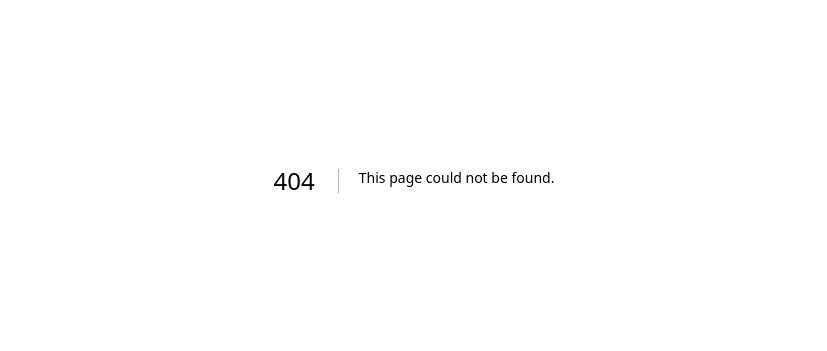
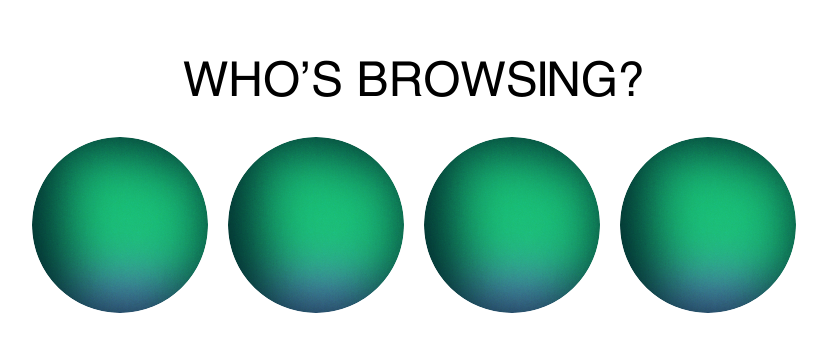
Before and after one commit to josee-fernandes/jera-movies, a Next.js app: page /browse in a window 1280 px wide. Before the commit this address had no page. Shown: the part 219-570 px from the top of the page, without its empty margins (226-1053 px from the left). Built offline with nearby package versions, Linux system fonts and the light colour scheme; a web font is replaced by a local one.

Commit message:
feat: add profiles list

```diff
--- /dev/null
+++ b/src/components/Profiles/Profile.tsx
@@ -0,0 +1,18 @@
+import Image from 'next/image'
+import avatar from 'public/avatar-1.png'
+
+export const Profile: React.FC = () => {
+  return (
+    <div
+      role="button"
+      className="group relative flex size-44 items-center justify-center overflow-hidden rounded-full"
+    >
+      <div className="absolute size-full rounded-full border-4 border-transparent transition-all group-hover:border-brand-secondary-500" />
+      <Image
+        src={avatar}
+        alt="Profile"
+        className="pointer-events-none select-none"
+      />
+    </div>
+  )
+}
--- /dev/null
+++ b/src/components/Profiles/index.tsx
@@ -0,0 +1,17 @@
+import { Profile } from './Profile'
+
+export const Profiles: React.FC = () => {
+  return (
+    <div className="flex h-screen w-full flex-col items-center justify-center gap-10 bg-brand-primary-500">
+      <span className="text-5xl">WHO&apos;S BROWSING?</span>
+      <div className="flex max-w-[1200px] flex-wrap items-center justify-center gap-5">
+        <Profile />
+        <Profile />
+        <Profile />
+        <Profile />
+      </div>
+    </div>
+  )
+}
+
+Profiles.displayName = 'Profiles'
--- /dev/null
+++ b/src/pages/browse.tsx
@@ -0,0 +1,15 @@
+import { NextPage } from 'next'
+
+import { Profiles } from '@/components/Profiles'
+
+const Browse: NextPage = () => {
+  return (
+    <div className="relative min-h-screen bg-brand-primary-500">
+      <Profiles />
+    </div>
+  )
+}
+
+Browse.displayName = 'Browse'
+
+export default Browse
```
Also changed, not shown: public/avatar-1.png (added), public/avatar-2.jpg (added).
